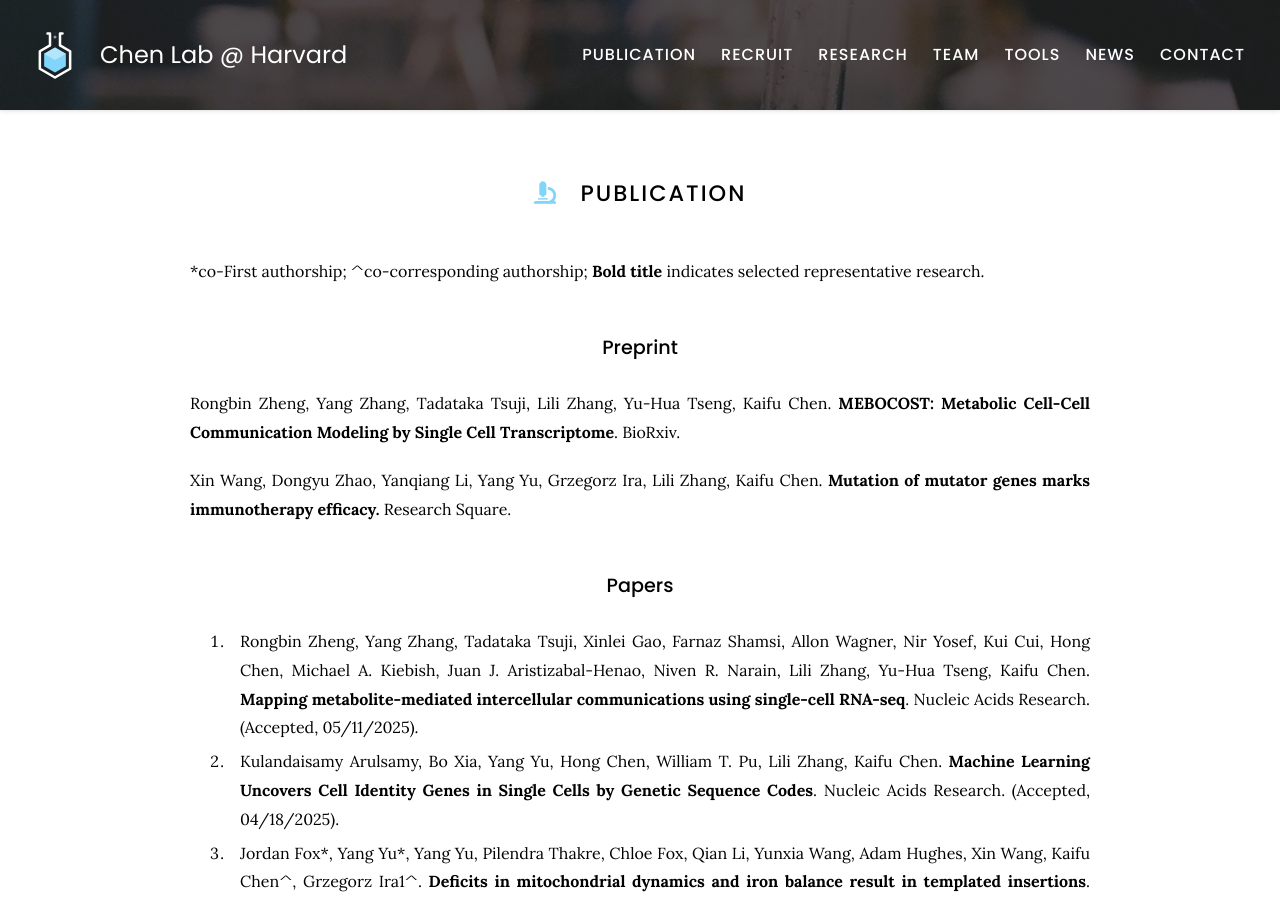
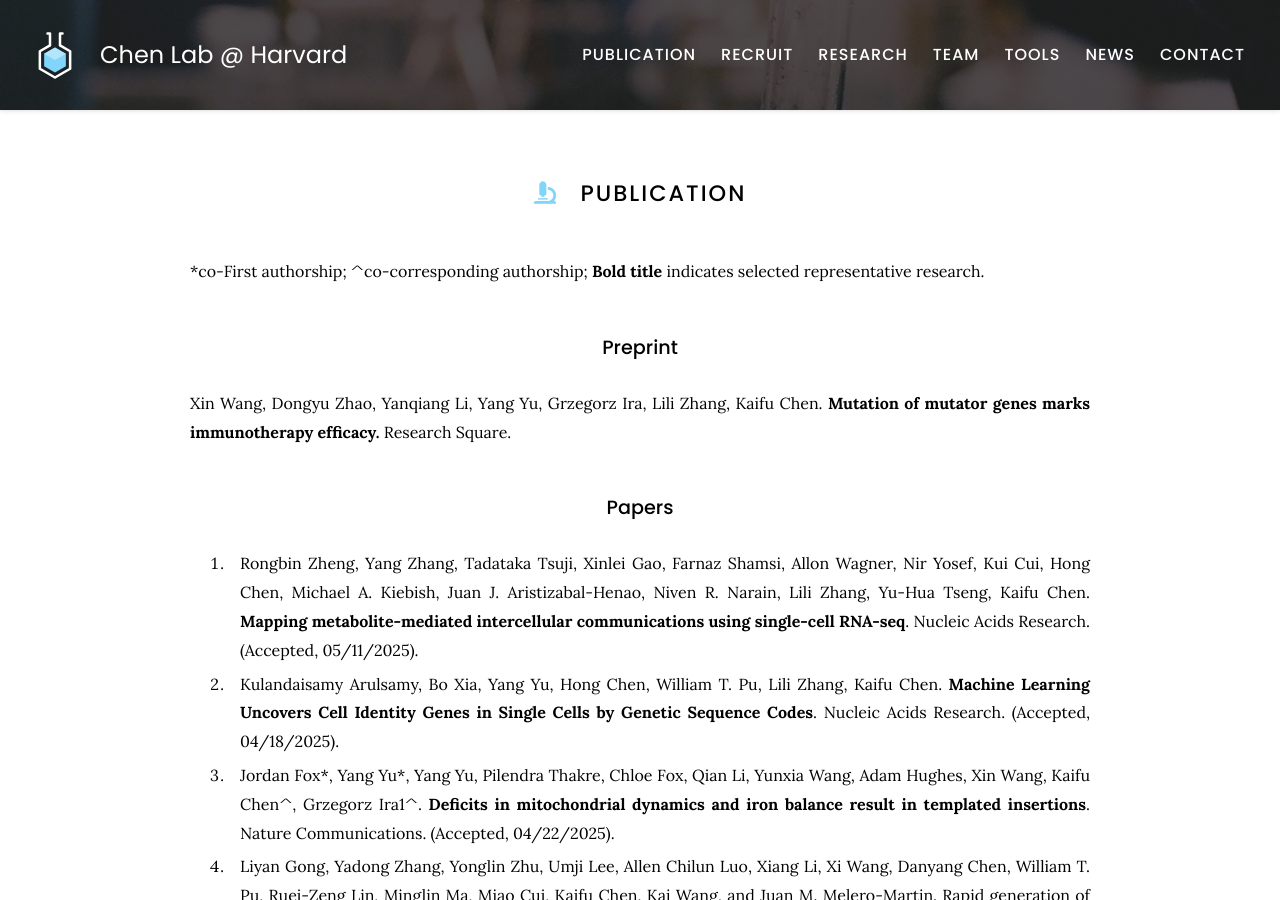
Before and after one commit to kaifuchenlab/kaifuchenlab.github.io, a Jekyll site: the page built from 3.publication/index.md, in a window 1280 px wide and 900 px high. Built offline with Jekyll 4.4.1, drawn with Linux system fonts in a browser that asks for light colours.

Commit message:
Update index.md

```diff
--- a/3.publication/index.md
+++ b/3.publication/index.md
@@ -10,9 +10,6 @@ nav:
  \*co-First authorship; ^co-corresponding authorship; **Bold title** indicates selected representative research.
 
 ### Preprint
-
-Rongbin Zheng, Yang Zhang, Tadataka Tsuji, Lili Zhang, Yu-Hua Tseng, Kaifu Chen. **MEBOCOST: Metabolic Cell-Cell Communication Modeling by Single Cell Transcriptome**.
-BioRxiv.
 
 Xin Wang, Dongyu Zhao, Yanqiang Li, Yang Yu, Grzegorz Ira, Lili Zhang, Kaifu Chen. **Mutation of mutator genes marks immunotherapy efficacy.**
 Research Square.
```
